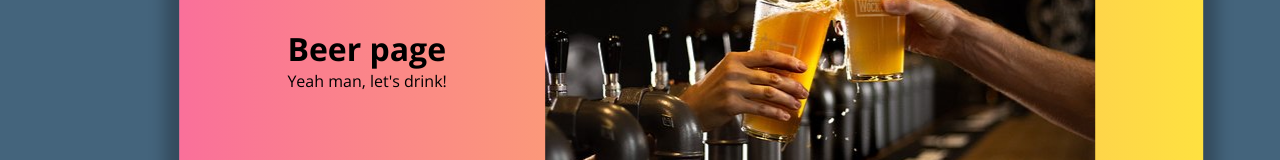
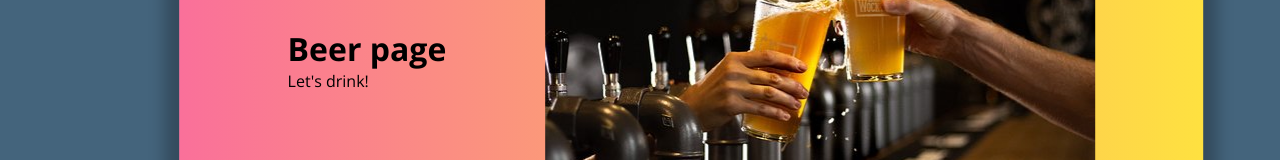
Before and after one commit to m-gibas/portfolio, a website built with Parcel: page beer.html in a window 1280 px wide. Shown: the part 341-501 px from the top of the page. Built offline with nearby package versions, Linux system fonts and the light colour scheme.

Commit message:
package update

```diff
--- a/beer.html
+++ b/beer.html
@@ -16,7 +16,7 @@
         <div class="beer-content">
           <div class="beer-presentation">
             <h1>Beer page</h1>
-            <p>Yeah man, let's drink!</p>
+            <p>Let's drink!</p>
           </div>
           <img src="./images/beer.jpg" alt="beer" />
         </div>
--- a/package.json
+++ b/package.json
@@ -10,6 +10,7 @@
   "license": "ISC",
   "dependencies": {
     "@dogstudio/highway": "^2.2.1",
-    "gsap": "^3.10.4"
+    "gsap": "^3.10.4",
+    "parcel-bundler": "^1.12.5"
   }
 }
```
Also changed, not shown: dist/about.html, dist/beer.html, dist/ja.14578f52.jpg, dist/links.html, dist/main.html, images/ja.jpg, 8 other files.
